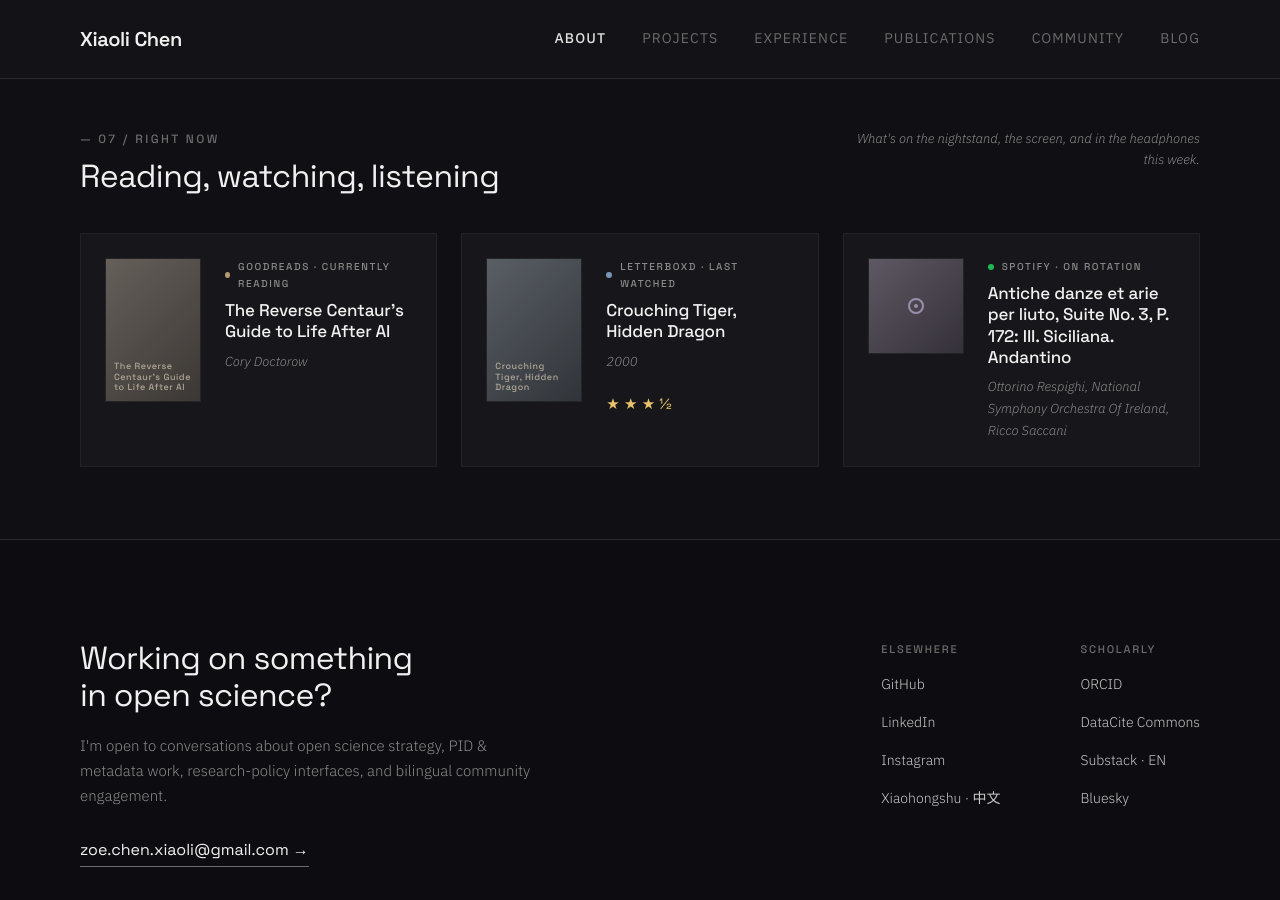
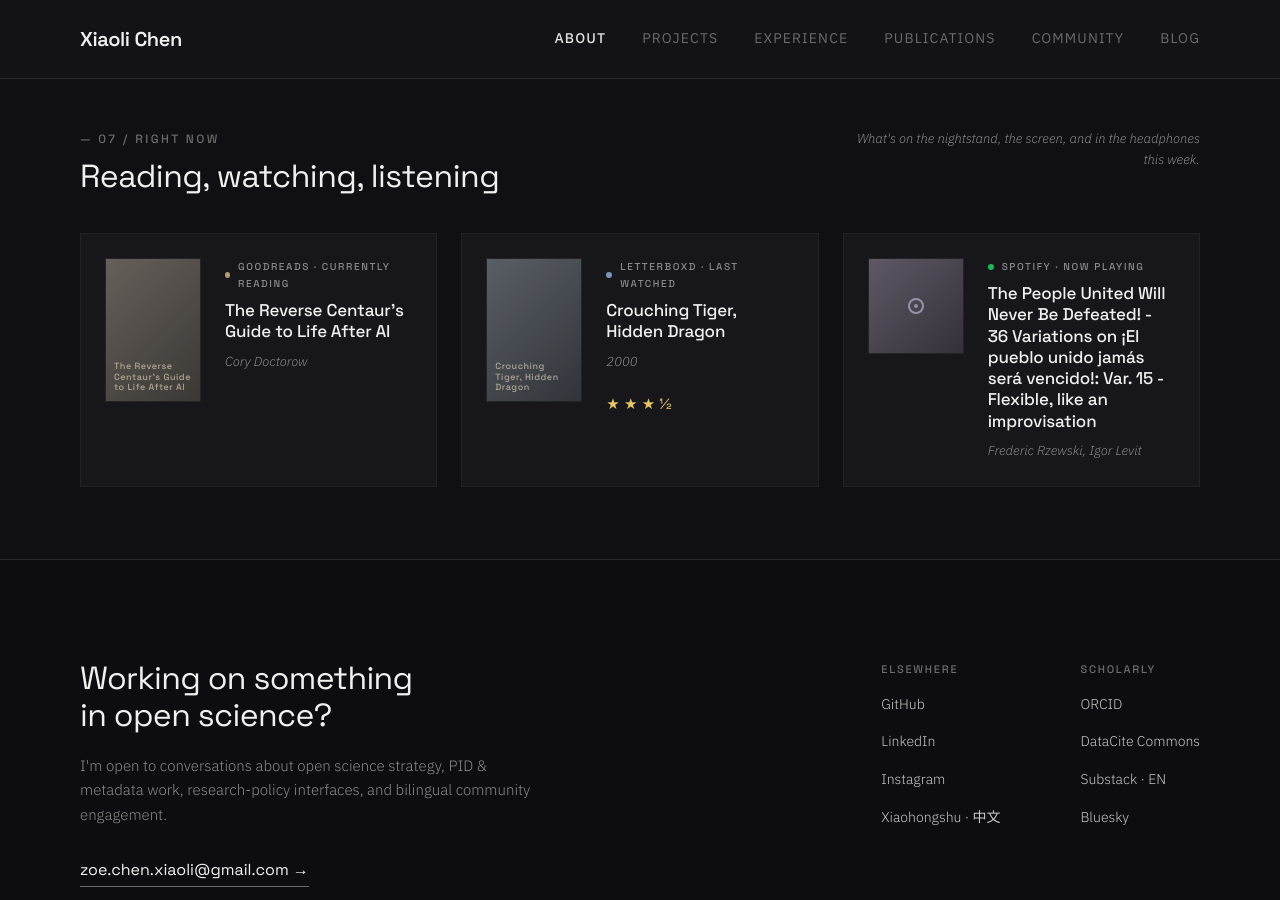
Before and after one commit to xchen101/xchen101.github.io, a Jekyll site: the page built from index.md, in a window 1280 px wide and 900 px high, scrolled down 6657 px. Built offline with Jekyll 4.4.1, drawn with Linux system fonts in a browser that asks for light colours; comment, search, counter and statistics services are not loaded; grey boxes are pictures that could not be loaded.

Commit message:
update: Right Now widget data (auto)

```diff
--- a/_data/now.yml
+++ b/_data/now.yml
@@ -1,4 +1,4 @@
-# Right now — auto-generated by Hermes cron on 2026-10-05 05:00 UTC
+# Right now — auto-generated by Hermes cron on 2026-10-05 11:01 UTC
 # Sources: Goodreads RSS / Letterboxd RSS / Spotify API
 
 reading:
@@ -23,9 +23,9 @@ watching:
 listening:
   service: "Spotify"
   accent: "#1DB954"
-  label: "On rotation"
-  title: "Antiche danze et arie per liuto, Suite No. 3, P. 172: III. Siciliana. Andantino"
-  artist: "Ottorino Respighi, National Symphony Orchestra Of Ireland, Ricco Saccani"
-  url: "https://open.spotify.com/track/5g0IH9VaDixQZrWTYa4QD4"
+  label: "Now playing"
+  title: "The People United Will Never Be Defeated! - 36 Variations on ¡El pueblo unido jamás será vencido!: Var. 15 - Flexible, like an improvisation"
+  artist: "Frederic Rzewski, Igor Levit"
+  url: "https://open.spotify.com/track/2mHR3d6FdJrCsLyEAGOoVb"
   profile_url: "https://open.spotify.com/"
-  image: "https://i.scdn.co/image/ab67616d00001e02aaf01de534bd5a116ece093e"
+  image: "https://i.scdn.co/image/ab67616d00001e02ae7d02d4501735ffd6bc3c7d"
```
